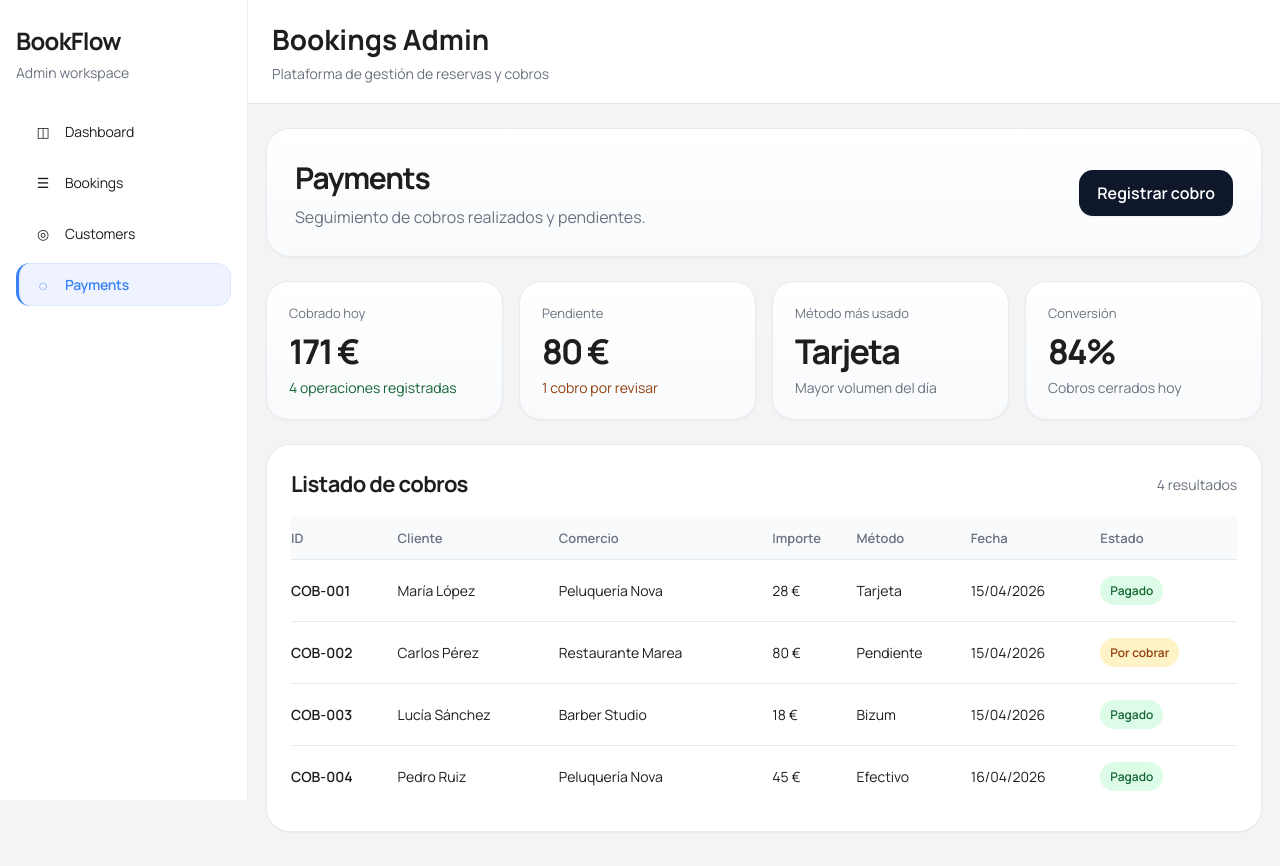
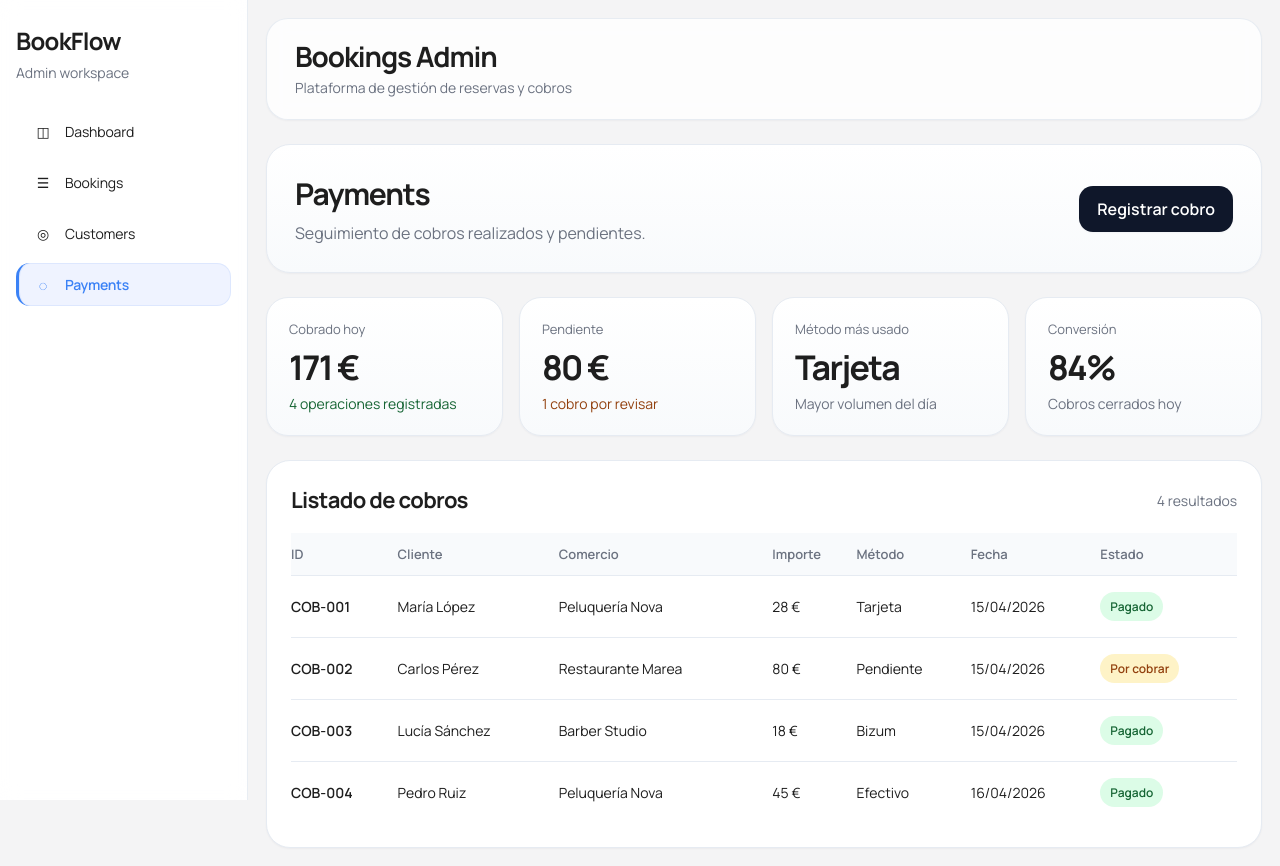
Before and after one commit to Samuelhas13/Equipo-503, a Next.js app in the folder proyecto/bookings-frontend-develop/: page /payments in a window 1280 px wide. Built offline with nearby package versions, Linux system fonts and the light colour scheme.

Commit message:
Mejoras Header.tsx

```diff
--- a/proyecto/bookings-frontend-develop/app/globals.css
+++ b/proyecto/bookings-frontend-develop/app/globals.css
@@ -217,19 +217,40 @@ body {
   border-radius: 22px;
   backdrop-filter: blur(10px);
   box-shadow: var(--shadow-sm);
+  /* MEJORA APLICADA (18/05/2026): Layout mejorado con flexbox para soportar responsive y acciones dinámicas */
+  /* gap añadido para separación consistente entre contenido y acciones */
+  gap: 16px;
+  /* MEJORA: Permite que el header se adapte mejor en pantallas pequeñas */
+  flex-wrap: wrap;
 }
+
+/* MEJORA APLICADA (18/05/2026): Contenedor para título y subtítulo */
+.admin-header__content {
+  flex: 1;
+  /* MEJORA: Permite que el contenedor crezca y ocupe el espacio disponible */
+  min-width: 0;
+  /* MEJORA: Evita que los hijos superen el contenedor */
+}
+
 /*Pone formato al título de la cabecera */
 .admin-header__title {
   margin: 0;
   font-size: 28px;
   line-height: 1.1;
   letter-spacing: -0.04em;
+  /* MEJORA APLICADA (18/05/2026): Font-weight agregado para mayor consistencia visual */
+  font-weight: 700;
+  /* MEJORA: Asegura que el título sea claramente visible como elemento principal */
 }
+
 /*Añade formato al subtítulo de la cabecera */
 .admin-header__subtitle {
   margin: 6px 0 0;
   color: var(--muted);
   font-size: 14px;
+  /* MEJORA APLICADA (18/05/2026): Line-height agregado para mejor legibilidad */
+  line-height: 1.4;
+  /* MEJORA: Mejora la legibilidad en pantallas pequeñas y facilita el escaneo visual */
 }
 
 /*Formato para las acciones en la cabecera */
@@ -237,6 +258,9 @@ body {
   display: flex;
   align-items: center;
   gap: 12px;
+  /* MEJORA APLICADA (18/05/2026): flex-shrink agregado para evitar compresión excesiva */
+  flex-shrink: 0;
+  /* MEJORA: Mantiene los botones/acciones a su tamaño natural en pantallas pequeñas */
 }
 
 /* El avatar utiliza colores directos; sería mejor usar variables para mantener consistencia de marca. */
--- a/proyecto/bookings-frontend-develop/components/layout/Header.tsx
+++ b/proyecto/bookings-frontend-develop/components/layout/Header.tsx
@@ -6,24 +6,67 @@
 // - Integrar un menú de usuario o acciones rápidas (ej. notificaciones, perfil).
 // - Hacerlo responsive con estilos adaptativos para móviles.
 // - Añadir accesibilidad con roles ARIA (ej. role="banner").
+//
+// MEJORAS APLICADAS (18/05/2026):
+// 1. Props dinámicas agregadas:
+//    - title: permite personalizar el título del header
+//    - subtitle: permite personalizar el subtítulo
+//    - actions?: ReactNode opcional para agregar botones, menús u otros elementos de acción
+// 2. Interfaz HeaderProps definida para type-safety con TypeScript
+// 3. Estilos inline reemplazados por clases CSS para mejor mantenimiento y reutilización
+// 4. role="banner" agregado al elemento <header> para mejorar accesibilidad con screen readers
+// 5. Estructura mejorada con contenedor separado para título/subtítulo vs acciones
+// 6. Flexibilidad para agregar acciones dinámicamente (notificaciones, perfil, etc.)
+// 7. Mejora responsive: layout flexbox que se adapta a diferentes tamaños de pantalla
 
-export default function Header() {
+"use client";
+
+import { ReactNode } from "react";
+
+// MEJORA APLICADA: Interfaz HeaderProps para mayor robustez y type-safety
+// Permite que el componente sea reutilizable en diferentes contextos con datos dinámicos
+interface HeaderProps {
+  // MEJORA: Título dinámico en lugar de texto hardcoded
+  title?: string;
+  // MEJORA: Subtítulo dinámico en lugar de texto hardcoded
+  subtitle?: string;
+  // MEJORA: Soporte para acciones del header (botones, menús, notificaciones)
+  actions?: ReactNode;
+}
+
+// MEJORA APLICADA: Props con valores por defecto para mantener compatibilidad
+export default function Header({
+  title = "Bookings Admin",
+  subtitle = "Plataforma de gestión de reservas y cobros",
+  actions,
+}: HeaderProps) {
   // Mejora: aceptar props para título y subtítulo dinámicos, en lugar de texto estático.
   // Esto permitiría reutilizar el componente en otras secciones de la app.
   return (
     <header
-        style={{
-          backgroundColor: "#ffffff",
-          borderBottom: "1px solid #e5e7eb",
-          padding: "20px 24px",
-        }}
+      className="admin-header"
+      role="banner"
+      // MEJORA APLICADA: role="banner" agregado para indicar que es el encabezado principal de la página
+      // Esto mejora la accesibilidad con lectores de pantalla y navegadores
     >
+      {/* MEJORA APLICADA: Contenedor separado para título y subtítulo */}
+      {/* Esto permite mejor control del layout y separación de responsabilidades */}
+      <div className="admin-header__content">
         {/* Usar clases CSS en lugar de estilos inline puede mejorar el mantenimiento y evitar duplicación. */}
-        <h1 style={{ margin: 0, fontSize: "28px" }}>Bookings Admin</h1>
-        <p style={{ margin: "6px 0 0", color: "#6b7280", fontSize: "14px" }}>
-          Plataforma de gestión de reservas y cobros
-        </p>
+        {/* MEJORA APLICADA: Título dinámico mediante props en lugar de hardcoded */}
+        <h1 className="admin-header__title">{title}</h1>
+        {/* MEJORA APLICADA: Subtítulo dinámico mediante props en lugar de hardcoded */}
+        <p className="admin-header__subtitle">{subtitle}</p>
         {/* Posible mejora: agregar un botón de acción o breadcrumb si el dashboard tiene navegación secundaria. */}
+      </div>
+
+      {/* MEJORA APLICADA: Sección de acciones para soportar menús de usuario, notificaciones, etc. */}
+      {actions && (
+        <div className="admin-header__actions" role="toolbar">
+          {/* MEJORA: role="toolbar" agregado para accesibilidad - indica que contiene controles interactivos */}
+          {actions}
+        </div>
+      )}
     </header>
   );
 }
```
Lines whose indentation alone changed are shown as unchanged.
